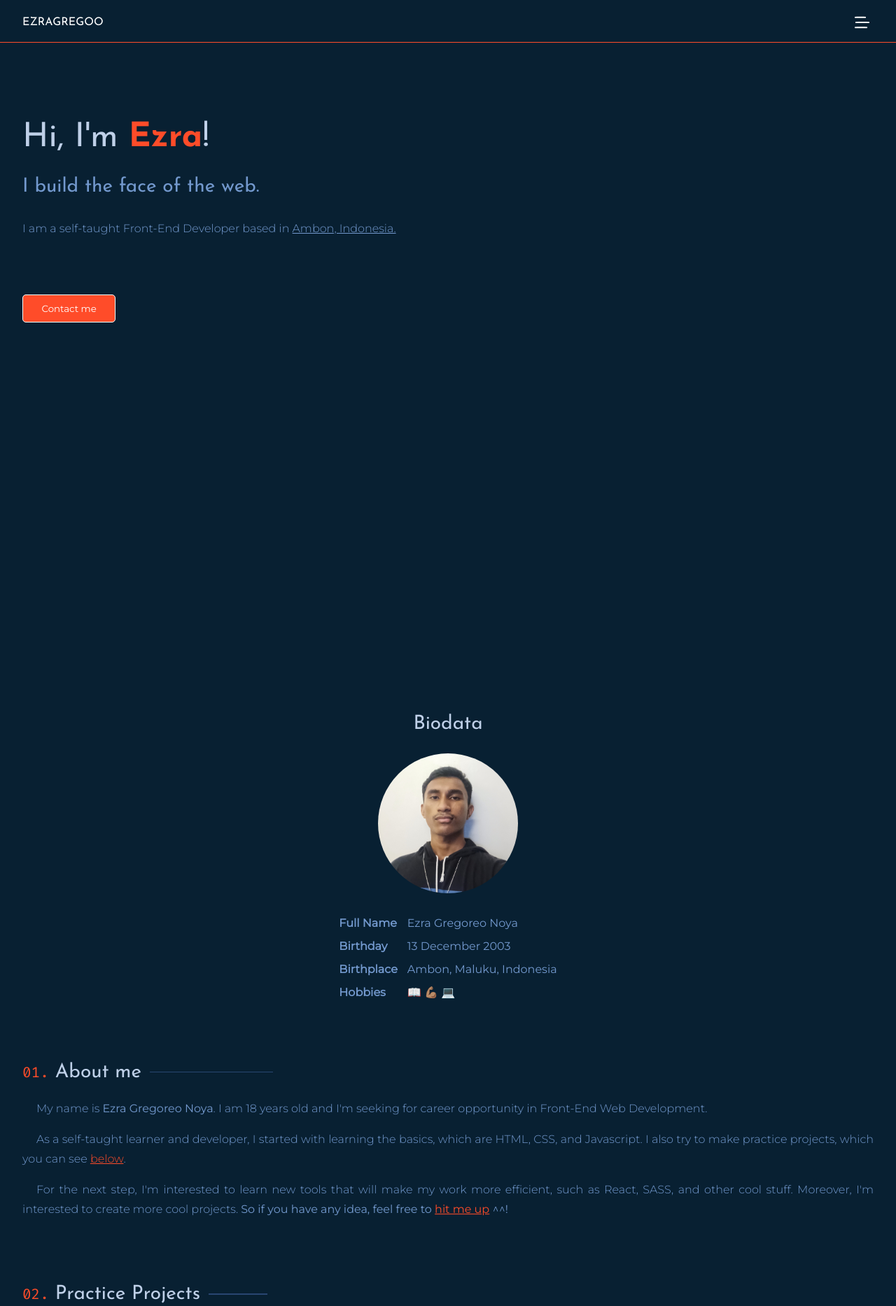
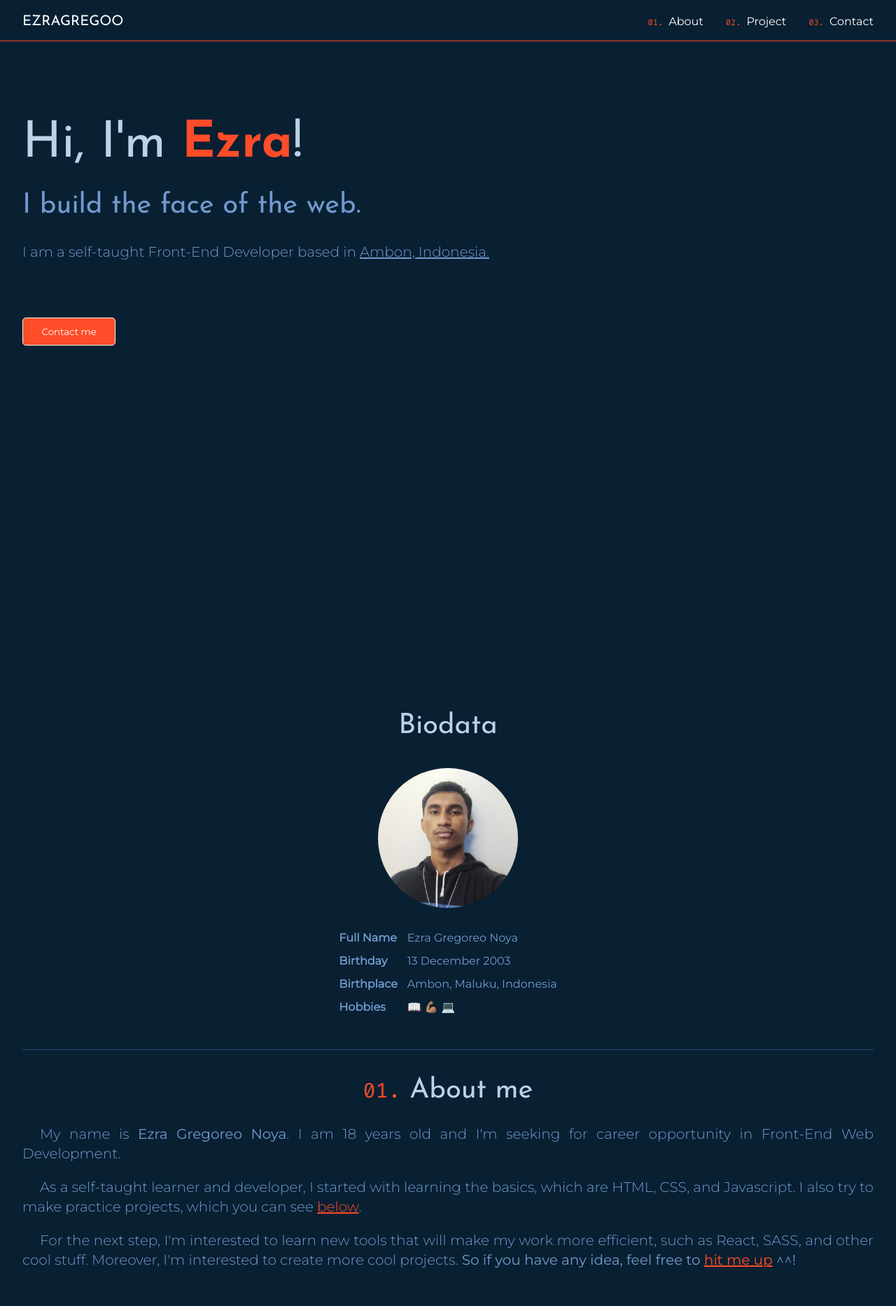
Before and after one commit to EzraGregoo/Personal-Site, a plain HTML site: page index.html in a window 1280 px wide. Shown: the top 1867 px of the page at 70% size. Drawn offline with Linux system fonts and the light colour scheme.

Commit message:
21/06/2022 1st commit

```diff
--- a/assets/script.js
+++ b/assets/script.js
@@ -5,16 +5,26 @@ const navMenu = document.querySelector(".nav");
 const cover = document.querySelector(".cover");
 const navBar = document.querySelector("nav");
 const progressBar = document.querySelector(".progress-bar");
-const aboutNav = document.querySelector(".about");
-const projectNav = document.querySelector(".project");
-const contactNav = document.querySelector(".contact");
+let navLink = document.querySelectorAll(".nav__link");
+let windowWidth = window.innerWidth;
 let scrollPercent = null;
 let progress = null;
 
 toggler.addEventListener("click", navControl);
-aboutNav.addEventListener("click", navControl);
-projectNav.addEventListener("click", navControl);
-contactNav.addEventListener("click", navControl);
+
+navLink = Array.from(navLink);
+for (x of navLink) {
+    x.addEventListener("click", () => {
+        let windowWidth = window.innerWidth;
+        if (windowWidth <= 640) {
+            navControl();
+        }
+    });
+}
+
+window.onresize = function() {
+    windowWidth = window.innerWidth;
+}
 
 function navControl() {
     const ariaExpanded = toggler.getAttribute("aria-expanded");
@@ -61,29 +71,3 @@ document.addEventListener('scroll', () => {
         progressBar.style.setProperty("--progress", progress)
     }
 });
-
-let separator = document.querySelectorAll(".separator");
-let mainHeader = document.querySelectorAll(".main__header");
-let mainTitle = document.querySelectorAll(".header__title");
-
-separator = Array.from(separator);
-mainHeader = Array.from(mainHeader);
-mainTitle = Array.from(mainTitle);
-
-const mainHeaderWidth = [];
-for(x of mainHeader) {
-    const width = x.clientWidth;
-    mainHeaderWidth.push(width);
-}
-
-const mainTitleWidth = [];
-for (x of mainTitle) {
-    const width = x.clientWidth;
-    mainTitleWidth.push(width);
-}
-
-for (let i = 0; i < separator.length; i++) {
-    let separatorWidth = 360 - mainTitleWidth[i] - 20;
-    separatorWidth = separatorWidth.toString() + "px"
-    separator[i].style.setProperty("--width", separatorWidth);
-}
--- a/assets/style.css
+++ b/assets/style.css
@@ -130,7 +130,7 @@ nav, .progress-bar {
     flex-direction: column;
     gap: 5em;
     margin: 0;
-    inset: 0 0 0 40%;;
+    inset: 0 0 0 40%;
     position: fixed;
     background-color: #2C394B;
     transform: translateX(100%);
@@ -177,7 +177,7 @@ nav, .progress-bar {
     padding: 7rem 2rem 0 2rem;
 }
 
-.header h1, h2, h3 {
+ h1, h2, h3 {
     margin: 0;
 }
 
@@ -245,6 +245,9 @@ main{
 }
 
 .nav-aim {
+    display: flex;
+    justify-content: center;
+    align-items: center;
     height: 77.5px;
     width: 100%;
 }
@@ -266,8 +269,9 @@ main .links {
 
 .main__header {
     display: flex;
+    justify-content: center;
     align-items: center;
-    gap: 0.75rem;
+    gap: 1.5rem;
 }
 
 .main__header h2 {
@@ -278,9 +282,8 @@ main .links {
 }
 
 .separator {
-    --width: 20px;
-    height: 1.25px;
-    width: var(--width);
+    height: 0.75px;
+    width: 100%;
     background-color: hsl(215, 48%, 30%);
 }
 
@@ -374,10 +377,6 @@ table {
     border-spacing: 0.75em;
 }
 
-#contact {
-    margin-top: 70px;
-}
-
 #contact, #contact .main__content {
     display: flex;
     flex-direction: column;
@@ -417,3 +416,67 @@ footer .main__content {
 footer .main__content p {
     font-size: 0.8rem;
 }
+
+/* media queries */
+@media screen and (min-width: 641px) {
+    /* header */
+    nav {
+        gap: 1rem;
+        padding: 1.3rem 2rem 1rem;
+    }
+    .name {
+        margin: 0;
+        font-weight: 500;
+        font-family:'Josefin Sans', sans-serif;
+        font-size: 1.25rem;
+    }
+
+    .toggler{
+        display: none;
+    }
+
+    .nav {
+        transform: unset;
+        padding: initial;
+        flex-direction: row;
+        inset: unset;
+        position: static;
+        background-color: transparent;
+        z-index: 8990;
+        font-size: 1em;
+        justify-content: space-between;
+        gap: 2em;
+    }
+
+    .nav__link {
+        display: flex;
+        align-items: baseline;
+        gap: 0.5em;
+        justify-content: space-between;
+    }
+
+    .nav__socials {
+        display: none;
+    }
+
+    .progress-bar {
+        top: 3.6rem;
+    }
+
+    .header h1 {
+        font-size: 4.5rem;
+    }
+
+    .header h2 {
+        font-size: 2.5rem;
+    }
+
+    .paragraph-content {
+        font-size: 1.25rem;
+    }
+
+    /* main */
+    .main__header h2{
+        font-size: 2.5rem;
+    }
+}
--- a/index.html
+++ b/index.html
@@ -30,13 +30,13 @@
       <div class="cover" aria-expanded="false"></div>
       <ul id="nav" class="nav" data-visibility="false">
         <li>
-          <a class="nav__link about" href="#about-nav"><span class="list-number">01.</span> About</a>
+          <a class="nav__link" href="#about-nav"><span class="list-number">01.</span> About</a>
         </li>
         <li>
-          <a class="nav__link project" href="#project-nav"><span class="list-number">02.</span> Project</a>
+          <a class="nav__link" href="#project-nav"><span class="list-number">02.</span> Project</a>
         </li>
         <li>
-          <a class="nav__link contact" href="#contact"><span class="list-number">03.</span> Contact</a>
+          <a class="nav__link" href="#contact-nav"><span class="list-number">03.</span> Contact</a>
         </li>
         <li class="nav__socials">
           <a href="https://www.instagram.com/ezragregoo/"><i class="fa-brands fa-instagram"></i></a>
@@ -60,13 +60,14 @@
   </header>
   <main>
     <div class="main">
-      <span id="about-nav" class="nav-aim"></span>
+      <span id="about-nav" class="nav-aim">
+        <span class="separator"></span>
+      </span>
       <article id="about" class="content-container">
         <header class="main__header">
           <h2 id="about-nav" class="header__title">
             <span class="list-number">01.</span> About me
           </h2>
-          <span class="separator"></span>
         </header>
         <section class="main__content">
           <p class="paragraph-content">
@@ -88,13 +89,14 @@
           </p>
         </section>
       </article>
-      <span id="project-nav" class="nav-aim"></span>
+      <span id="project-nav" class="nav-aim">
+        <span class="separator"></span>
+      </span>
       <article id="project">
         <header class="main__header">
           <h2 class="header__title">
             <span class="list-number">02.</span> Practice Projects
           </h2>
-          <span class="separator"></span>
         </header>
         <div class="main__content">
           <section class="project__card qrcode">
@@ -122,6 +124,9 @@
           </section>
         </div>
       </article>
+      <span id="contact-nav" class="nav-aim">
+        <span class="separator"></span>
+      </span>
       <article id="contact">
         <header class="main__header">
           <h2 class="header__title"><span class="list-number">03. </span>Contact</h1>
```
